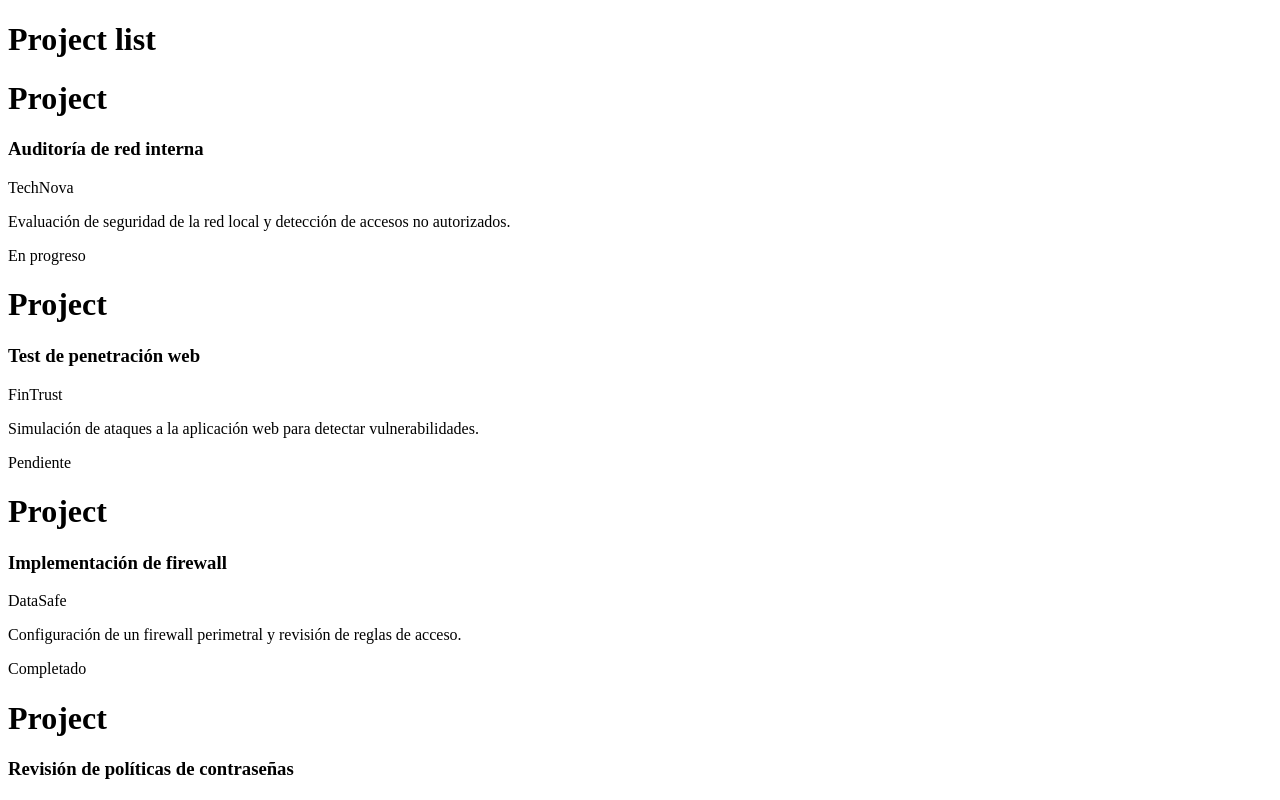
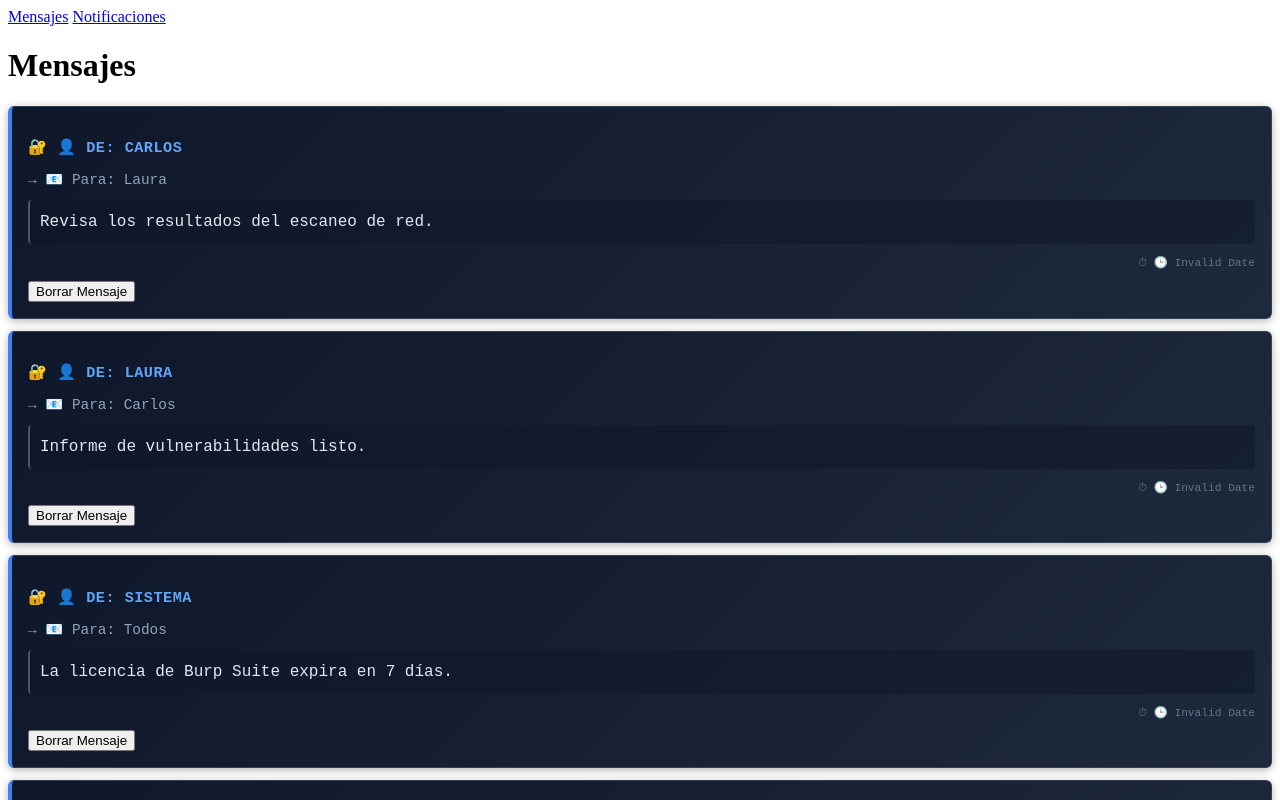
Before and after one commit to ouielba90/webdev-final-project-roms, a React (Vite) app: page /messages in a window 1280 px wide. Shown: the top 800 px of the page. Built offline with nearby package versions, Linux system fonts and the light colour scheme.

Commit message:
segundo commit

```diff
--- a/src/App.jsx
+++ b/src/App.jsx
@@ -1,30 +1,25 @@
 
-import { BrowserRouter, Routes, Route, Link } from 'react-router-dom';
-import MessageCard from './components/MessageCard';
-import NotificationCard from './components/NotificationCard';
-import MessagesPage from './pages/MessagesPage';
-import NotificationPage from './pages/NotificationsPage';
+import { Link, Outlet } from 'react-router-dom';
+
 
 
 function App() {
-  const notificacion = { from: "Sistema", to: "Antonio", text: "Tu sesión está por expirar", date: "2025-11-04T13:45:00", isAlert: true };
-  const message = { from: "Carlos", to: "Ana", text: "¿Revisaste el firewall de TechNova?", date: "2025-11-04T10:30:00Z" };
+  /*const notificacion = { from: "Sistema", to: "Antonio", text: "Tu sesión está por expirar", date: "2025-11-04T13:45:00", isAlert: true };
+  const message = { from: "Carlos", to: "Ana", text: "¿Revisaste el firewall de TechNova?", date: "2025-11-04T10:30:00Z" };*/
 
   return (
+    <>
 
-    <BrowserRouter>  {/*envuelve toda la aplicacion y habilita el uso de rutas*/}
       {/*barra de navegacion enlaces*/}
+      <main>
         <nav>
           <Link to="/messages">Mensajes</Link>  {/*LInk crea enlace que no recarga pagina, ideal para SPA (Single Page Applications)*/}
           <Link to="/notification">Notificaciones</Link> {/*se pueden poner mas enlaces*/}
         </nav>
-      <Routes>
-        <Route path="/" element={<MessagesPage />} /> {/*ruta por defecto*/}
-        <Route path="/messages" element={<MessagesPage />} />  {/* Cada Route define un camino y qué componente se muestra */}
-        <Route path="/notification" element={<NotificationPage />} />  {/*se pueden poner mas rutas, segun necesidad de App*/}
-      </Routes>
 
-      <div style={{ padding: "2rem" }}>
+        <Outlet/>
+
+       {/* <div style={{ padding: "2rem" }}>
           <h1>Notificación</h1>
           <NotificationCard
             from={notificacion.from}
@@ -40,11 +35,13 @@ function App() {
             text={message.text}
             date={message.date}
           />
-      </div>
-    </BrowserRouter>
+        </div> */}
+      </main>
+    </ >
+
 
   );
 }
 
 
-export default App;
+export default App
--- a/src/components/MessageCard.jsx
+++ b/src/components/MessageCard.jsx
@@ -1,6 +1,6 @@
 
 //lo que recibe la funcion
-function MessageCard({ from, to, text, date, isAlert }) {
+function MessageCard({id, from, to, text, date, isAlert, onDeleteMessage }) {
 
     //formateo de fecha a hora local
     const fechaFormateada = new Date(date).toLocaleString('es-ES');
@@ -8,7 +8,9 @@ function MessageCard({ from, to, text, date, isAlert }) {
     //Operador ternario
     const mensajeTernario = isAlert ? `⚠️ ${text}` : text
 
-
+    /*function handleDeleteMessage(id) {
+        onDeleteMessage(id)
+    }*/
 
 
     //Renderizado
@@ -21,11 +23,12 @@ function MessageCard({ from, to, text, date, isAlert }) {
                 📧 Para: {to}
             </p>
             <p className="message-text">  {/*muestra texto de mensaje*/}
-                {text}
+                {mensajeTernario}
             </p>
             <p className="message-date">  {/*fecha formateada*/}
                 🕒 {fechaFormateada}
             </p>
+            <button onClick={() => onDeleteMessage(id)}>Borrar Mensaje</button>
         </div>
     );
 
--- a/src/components/NotificationCard.jsx
+++ b/src/components/NotificationCard.jsx
@@ -1,11 +1,11 @@
 
-function NotificationCard ({ from, to, text, date, isSent}) {
+function NotificationCard ({ from, to, text, date, isAlert}) {
 
       //formateo de fecha a hora local
     const fechaFormateada = new Date(date).toLocaleString('es-ES');
 
     return (
-        <div className={`notification-card ${isSent ? 'sent' : 'received'}`}>
+        <div className={`notification-card ${isAlert ? 'sent' : 'received'}`}>
             <p className="notification-from"> {/*muestra el remitente*/}
                 👤 De: {from}
             </p>
--- a/src/main.jsx
+++ b/src/main.jsx
@@ -3,9 +3,82 @@ import { createRoot } from 'react-dom/client'
 import './index.css'
 import App from './App.jsx'
 import AppRicardo from './AppRicardo.jsx'
+import { createBrowserRouter, RouterProvider } from 'react-router-dom'
+import  MessagesPage from './pages/MessagesPage.jsx'
+import Home from './pages/Home.jsx'
+import NotificationsPage from './pages/NotificationsPage.jsx'
+
+
+const router = createBrowserRouter(
+  [
+    {
+      path: '/',
+      element: <App />,
+      children: [
+        {
+          index: true,
+          element: <Home />
+        },/*
+        {
+          path: '/inventory',
+          element: <AppOuissam />,
+          children: [
+            {
+              index: true,
+              element: <Dashboard></Dashboard>
+            },
+            {
+              path: 'software',
+              element: <SoftwareInv></SoftwareInv>
+            },
+            {
+              path: 'hardware',
+              element: <HardwareInv></HardwareInv>
+            },
+            {
+              path: 'licenses',
+              element: <LicensesInv></LicensesInv>
+            },
+            {
+              path: 'servers',
+              element: <ServersInv></ServersInv>
+            },
+            {
+              path: 'add',
+              element: <AddInv></AddInv>
+            },
+            {
+              path: ':prodId',
+            },
+          ]
+        },
+        {
+          path: '/projects',
+          element: <ProjectsTest />,
+          children: []
+        },
+        {
+          path: '/users',
+          element: <UsersTest />,
+          children: []
+        },*/
+        {
+          path: '/messages',
+          element: <MessagesPage />,
+          children: []
+        },
+        {
+          path: '/notification',
+          element: <NotificationsPage />,
+          children: []
+        }
+      ]
+    }
+  ]
+)
 
 createRoot(document.getElementById('root')).render(
   <StrictMode>
-    <AppRicardo />
+    <RouterProvider router={router}/>
   </StrictMode>,
 )
--- /dev/null
+++ b/src/pages/Home.jsx
@@ -0,0 +1,3 @@
+export default function Home ( ) {
+    return (<h1>hola home</h1>)
+}
--- a/src/pages/MessagesPage.jsx
+++ b/src/pages/MessagesPage.jsx
@@ -12,6 +12,19 @@ function MessagesPages() {
         setMessages(messagesData)
     },[])  //el array vacio evita la re-renderizacion infinita
 
+    const handleDeleteMessage = (id) => {
+        // Actualiza el estado eliminando el mensaje con el id dado
+        setMessages(prev => prev.filter(message => message.id !== id));
+
+     /* return (
+            <div>
+            {messages.map(message => (
+                <MessageCard key={message.id} {...message} onDelete={() => handleDeleteMessage(message.id)} />
+           ))}
+            </div>
+        ) */
+    }
+
     {/*Renderizacion de la estructura basica*/ }
     return (
         <>
@@ -23,11 +36,14 @@ function MessagesPages() {
                         <MessageCard
                             //el componente MessageCard recibe las props desde el objeto message
                             key={message.id}
+                            id={message.id}
                             from={message.from}
                             to={message.to}
                             text={message.text}
                             date={message.date}
                             isAlert={message.isAlert}
+                            onDeleteMessage={handleDeleteMessage}
+
                         />
                     ))}
 
--- a/src/pages/NotificationsPage.jsx
+++ b/src/pages/NotificationsPage.jsx
@@ -18,7 +18,7 @@ function NotificationsPage() {
                     {notifications.map((notification) => (
                     <NotificationCard   //componente NotificationCard recibe las props desde objeto notification
                         key={notification.id}
-                        from={Notification.from}
+                        from={notification.from}
                         to={notification.to}
                         text={notification.text}
                         date={notification.date}
```
Lines whose indentation alone changed are shown as unchanged.
